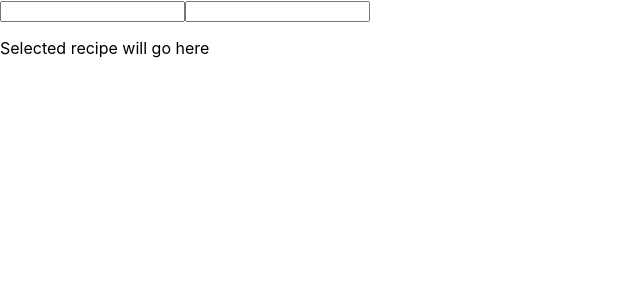
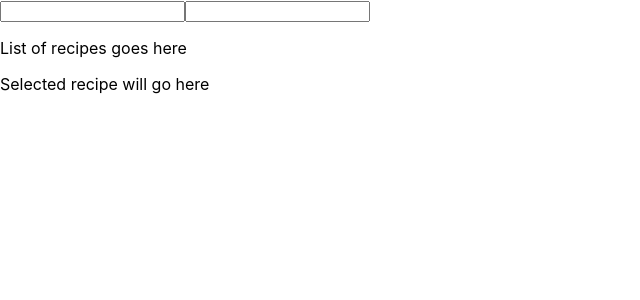
Before and after one commit to jakehowlett93/vegan-recipes, a React (Create React App) app: page / in a window 1280 px wide. Shown: the top 300 px of the page, without its empty margins (0-640 px from the left). Built offline with nearby package versions, Linux system fonts and the light colour scheme.

Commit message:
create recipe list component

```diff
--- a/src/App.js
+++ b/src/App.js
@@ -3,12 +3,14 @@ import React from 'react';
 import './App.css';
 import Search from './components/search';
 import Recipe from './components/recipe';
+import RecipeList from './components/recipe_list';
 
 function App() {
   return (
     <div>
       <div className="left-scene">
         <Search />
+        <RecipeList />
       </div>
       <div className="right-scene">
         <div className="selected-recipe">
--- /dev/null
+++ b/src/components/recipe_list.js
@@ -0,0 +1,9 @@
+import React from 'react';
+
+const RecipeList = () => {
+  return (
+    <p>List of recipes goes here</p>
+  );
+}
+
+export default RecipeList;
```
